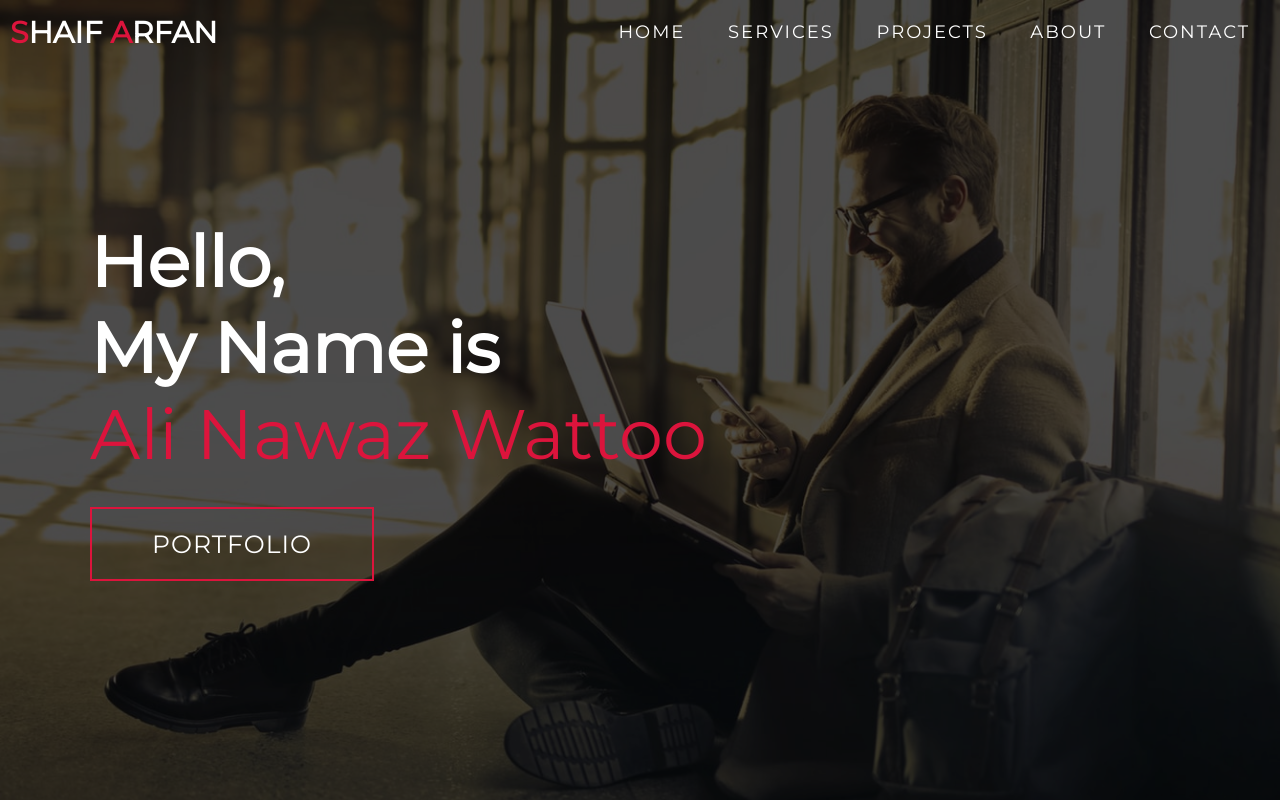
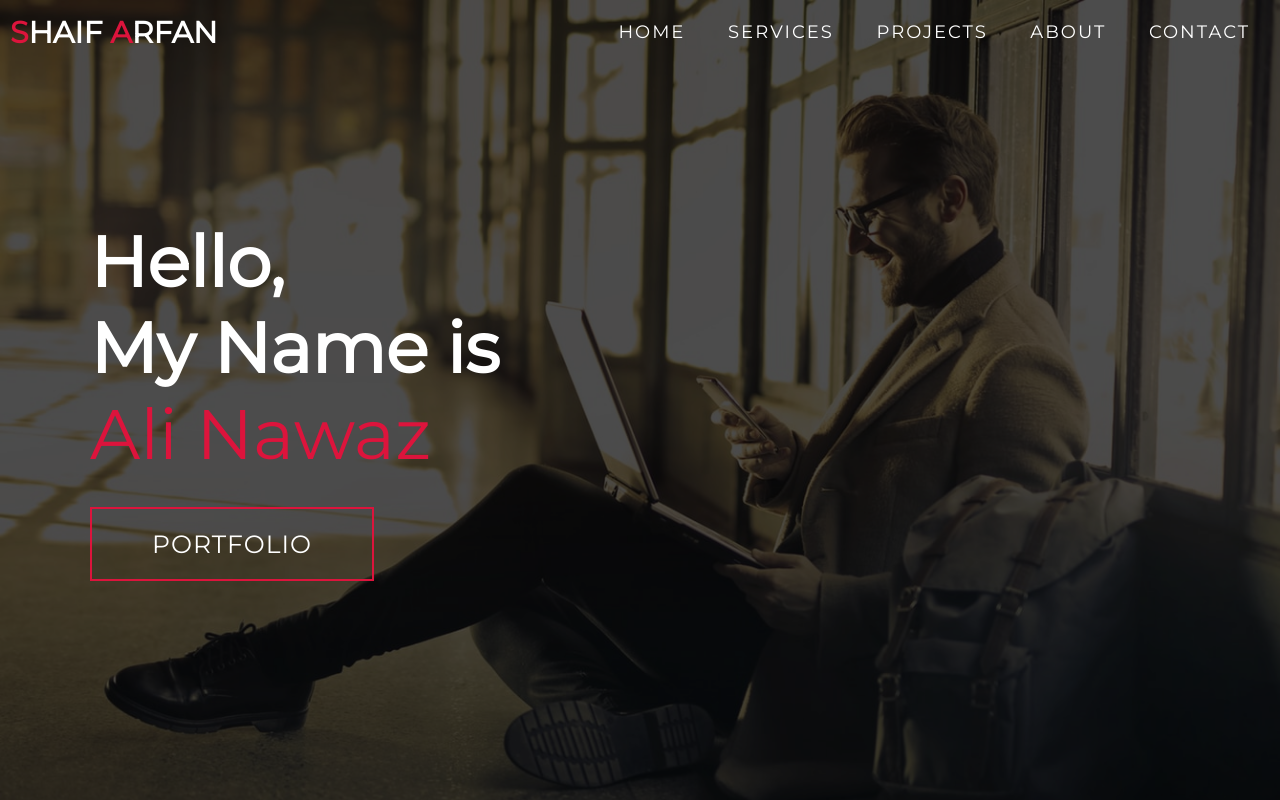
Before and after one commit to aliwatoo/HTML-Website, a plain HTML site: page index.html in a window 1280 px wide. Shown: the top 800 px of the page. Drawn offline with Linux system fonts and the light colour scheme.

Commit message:
Update index.html

```diff
--- a/index.html
+++ b/index.html
@@ -42,7 +42,7 @@
       <div>
         <h1>Hello, <span></span></h1>
         <h1>My Name is <span></span></h1>
-        <h1>Ali Nawaz Wattoo <span></span></h1>
+        <h1>Ali Nawaz <span></span></h1>
         <a href="#projects" type="button" class="cta">Portfolio</a>
       </div>
     </div>
```
